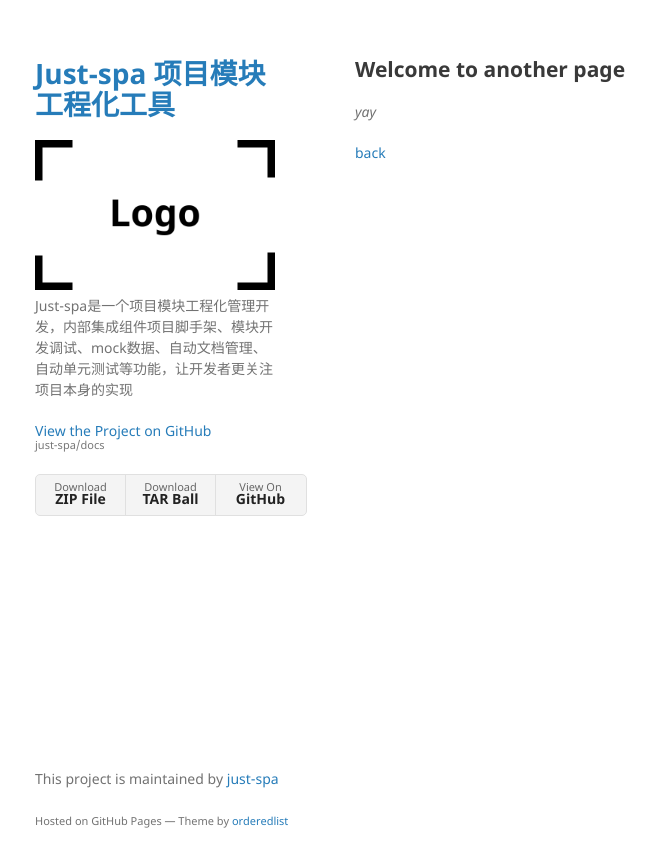
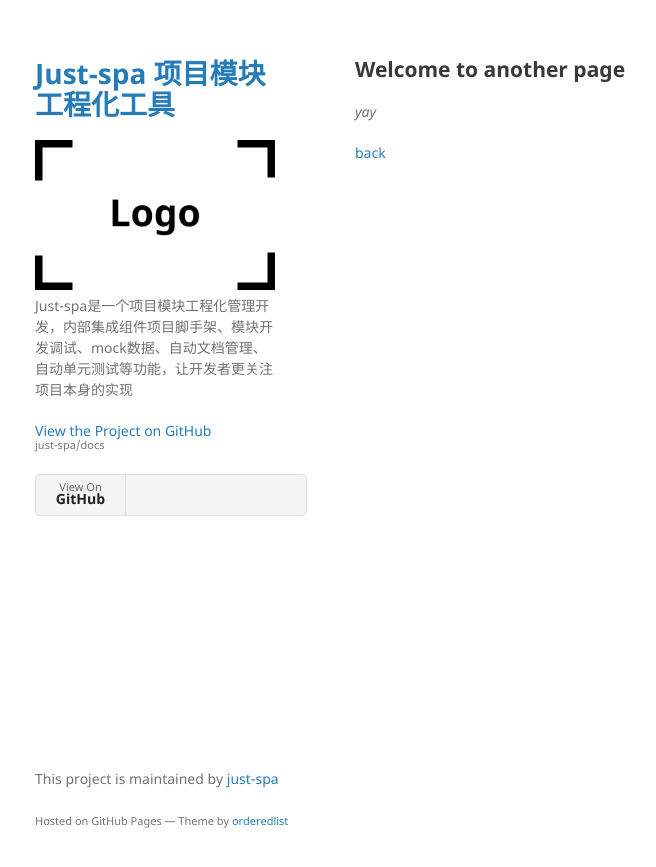
Before and after one commit to just-spa/docs, a Jekyll site: the page built from another-page.md, in a window 1280 px wide. Shown: the top 867 px of the page, without its empty margins (23-679 px from the left). Built offline with Jekyll 4.4.1, drawn with Linux system fonts in a browser that asks for light colours; our own code applies the rules of GitHub Pages for plain Markdown files.

Commit message:
feat: hide download

```diff
--- a/_layouts/default.html
+++ b/_layouts/default.html
@@ -32,8 +32,8 @@
 
         {% if site.show_downloads %}
         <ul class="downloads">
-          <li><a href="{{ site.github.zip_url }}">Download <strong>ZIP File</strong></a></li>
-          <li><a href="{{ site.github.tar_url }}">Download <strong>TAR Ball</strong></a></li>
+<!--           <li><a href="{{ site.github.zip_url }}">Download <strong>ZIP File</strong></a></li>
+          <li><a href="{{ site.github.tar_url }}">Download <strong>TAR Ball</strong></a></li> -->
           <li><a href="{{ site.github.repository_url }}">View On <strong>GitHub</strong></a></li>
         </ul>
         {% endif %}
```
